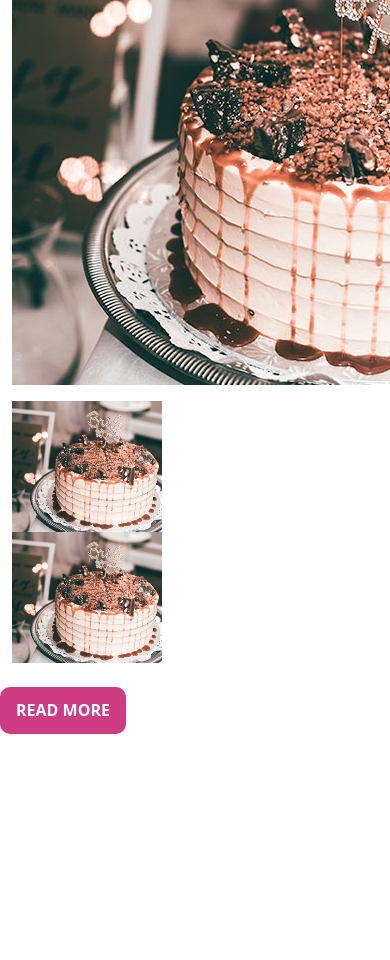
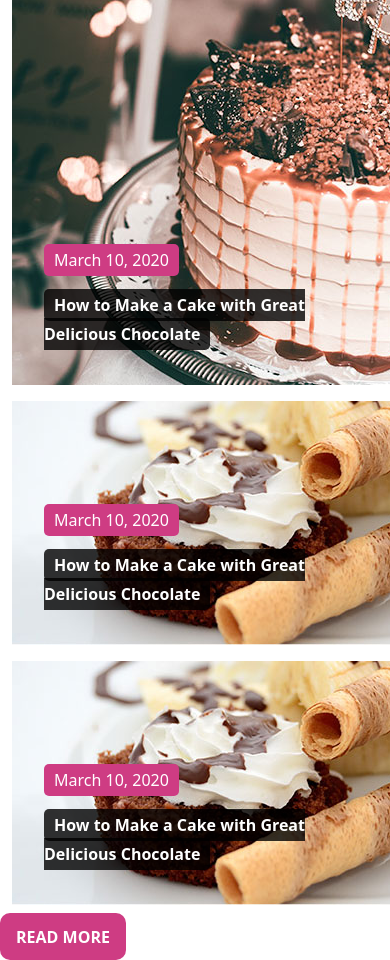
Before and after one commit to Chouhan143/Backery-website, a Next.js app: page / in a window 390 px wide. Shown: the part 7040-8000 px from the top of the page. Before the commit the page ends 7774 px from the top, so only its background shows below. Built offline with nearby package versions, Linux system fonts and the light colour scheme.

Commit message:
second commit

```diff
--- a/pages/index.js
+++ b/pages/index.js
@@ -259,6 +259,57 @@ padding: 20px 0px 50px;
   color:white;
 
 }
+
+
+
+.latest-blogs .post-content{
+  position: relative;
+}
+.post-content:after {
+  content: '';
+  display: block;
+  position: absolute;
+  width:100%
+  top: 0;
+  left: 0;
+  right: 0;
+  bottom: 0;
+  background: rgba(0, 0, 0, 0.3);
+  z-index: 3;
+}
+
+.content span{
+  background-color:#ce3c83;
+  color:white;
+  padding:5px 10px;
+  border-radius:5px;
+}
+
+
+.latest-blogs .content{
+  position: absolute;
+  bottom: 0;
+  padding: 2em;
+  z-index: 3;
+}
+.content h3>a{
+  color: #fff;
+  text-transform: none;
+  background:black;
+  background:rgba(0,0,0,0.8);
+  border-radius:5px;
+  padding:5px 10px;
+}
+
+@media screen and (max-width: 575px){
+.latest-blogs .content h3 {
+    font-size: 1.5rem;
+}
+}
+
+
+
+
 
     `}
       </style>
@@ -635,27 +686,38 @@ padding: 20px 0px 50px;
         </div>
       </section>
 
-
       <section className="latest-blogs margin-medium">
 	<h2 className="section-title text-center mb-5">Latest Blogs</h2>
 	<div className="container">
-		<div className="row" d-flex >
+		<div className="row  gx-5">
 			<div className="col-md-6 left-post pl-0 mb-3">
-			      <img src='postImg1.jpg' alt="postimg"/>
-
+				<div className="post-content">
+				<a href="single-post.html"><img src="/postImg1.jpg" alt="cake" className="largeImg"/></a>
+        <div className='overlay_div'></div>
+				<div className="content light">
+					<span className="highlight text-weight-bold">March 10, 2020</span>
+					<h3 className="mt-3"><a href="single-post.html">How to Make a Cake with Great Delicious Chocolate</a></h3>
+				</div>
+				</div>
 			</div>
 
-      <div className="col-md-6 right-post pl-0 mb-3">
-      <div className='row'>
-        <div className='col-md-6'>
-        <img src='postImg1.jpg' width="150px" height="auto" alt="postimg"/>
-        </div>
-        <div className='col-md-6'>
-        <img src='postImg1.jpg' width="150px" height="auto" alt="postimg"/>
-        </div>
-      </div>
+			<div className="col-md-6 right-post pl-0">
+				<div className="post-content mb-3">
+					<a href="single-post.html"><img src="/postLong.jpg" alt="cake" className="horizontalImg"/></a>
+					<div className="content light">
+						<span className="highlight">March 10, 2020</span>
+						<h3 className="mt-3"><a href="single-post.html">How to Make a Cake with Great Delicious Chocolate</a></h3>
+					</div>
+				</div>
 
-      </div>
+				<div className="post-content">
+					<a href="single-post.html"><img src="/postLong.jpg" alt="cake" className="horizontalImg"/></a>
+					<div className="content light">
+						<span className="highlight">March 10, 2020</span>
+						<h3 className="mt-3"><a href="single-post.html">How to Make a Cake with Great Delicious Chocolate</a></h3>
+					</div>
+				</div>
+			</div>
 		</div>
 	</div>
 
@@ -669,8 +731,6 @@ padding: 20px 0px 50px;
 
 
 
-
-
     </>
   )
 }
--- a/styles/globals.css
+++ b/styles/globals.css
@@ -145,34 +145,3 @@ border-top-right-radius: none!important;
 
 /* -- latest-blogs Section
 --------------------------------------------------------------*/
-
-.latest-blogs .post-content{
-  position: relative;
-}
-.latest-blogs .post-content>a:before {
-  content: '';
-  display: block;
-  position: absolute;
-  top: 0;
-  left: 0;
-  right: 0;
-  bottom: 0;
-  background: rgba(0, 0, 0, 0.3);
-  z-index: 1;
-}
-.latest-blogs .content{
-  position: absolute;
-  bottom: 0;
-  padding: 2em;
-  z-index: 3;
-}
-.latest-blogs .content h3>a{
-  color: #fff;
-  text-transform: none;
-}
-
-@media screen and (max-width: 575px){
-.latest-blogs .content h3 {
-    font-size: 1.5rem;
-}
-}
```
Also changed, not shown: 1 other file (tests, documents, lock files or other folders).
